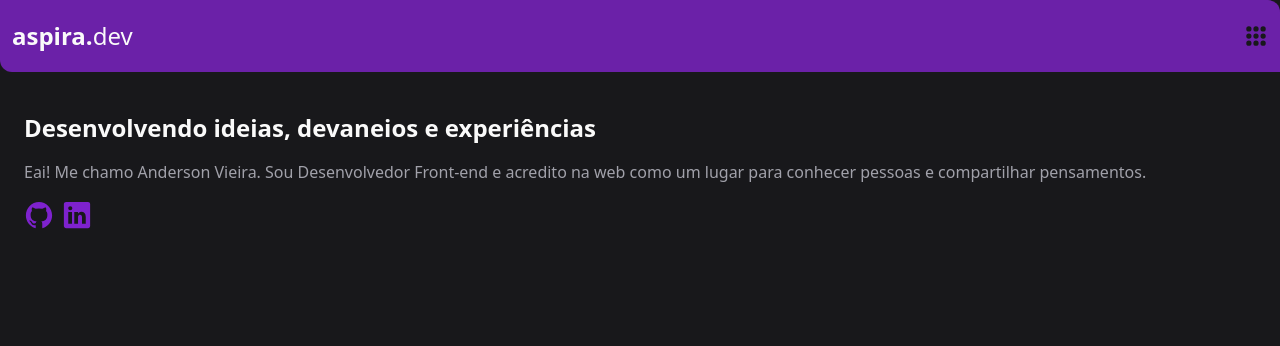
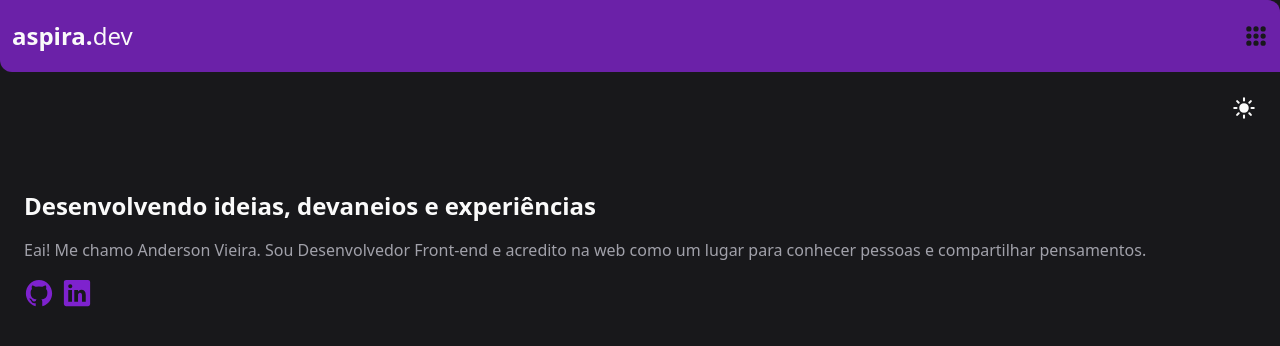
Before and after one commit to vieira-a/blog, a React (Vite) app: page / in a window 1280 px wide. Shown: the top 346 px of the page. Built offline with nearby package versions, Linux system fonts and the light colour scheme.

Commit message:
feat: add dark and light mode

```diff
--- a/src/App.tsx
+++ b/src/App.tsx
@@ -1,15 +1,35 @@
 import "./styles/global.css";
+import { IoMoonOutline, IoSunny } from "react-icons/io5";
 import Navbar from "./components/Navbar";
 import Hero from "./components/Hero";
+import { useState } from "react";
 
 function App() {
+  const [darkMode, setDarkMode] = useState<boolean>(true);
+
+  function toggleDarkMode() {
+    setDarkMode((prevDarkMode) => !prevDarkMode);
+  }
+
   return (
-    <>
+    <section className={`${darkMode ? "dark" : "light"}`}>
       <Navbar />
+      <div className="text-right p-6">
+        <button
+          aria-label="Change between dark and light mode"
+          onClick={toggleDarkMode}
+        >
+          {darkMode ? (
+            <IoSunny size={24} className="text-zinc-50" />
+          ) : (
+            <IoMoonOutline size={24} />
+          )}
+        </button>
+      </div>
       <main>
         <Hero />
       </main>
-    </>
+    </section>
   );
 }
 
--- a/src/components/Navbar/index.tsx
+++ b/src/components/Navbar/index.tsx
@@ -14,8 +14,6 @@ export default function Navbar() {
     }
   };
 
-  console.log(openMenu);
-
   return (
     <nav className="bg-purple-800 flex justify-between px-3 py-5 rounded-bl-xl rounded-tr-xl cursor-pointer">
       <Logo />
--- a/src/styles/global.css
+++ b/src/styles/global.css
@@ -9,4 +9,11 @@
     @apply text-zinc-400;
     @apply text-base;
   }
+  .light {
+    @apply bg-zinc-50;
+    @apply text-zinc-800;
+  }
+  .light h1 {
+    @apply text-zinc-800;
+  }
 }
```
